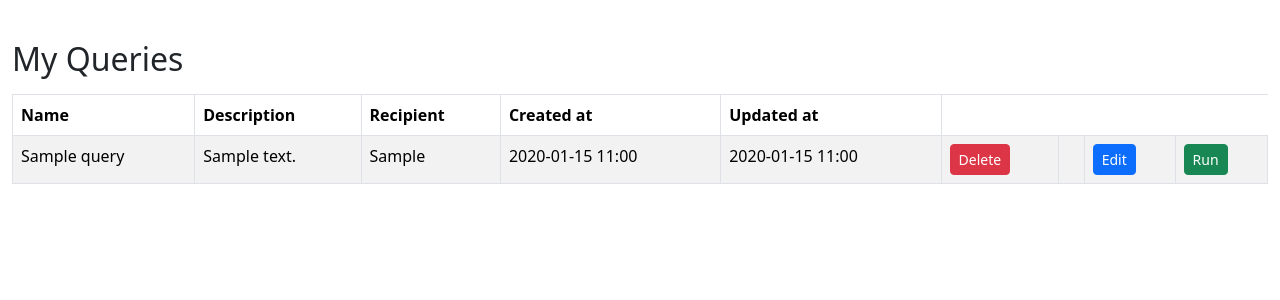
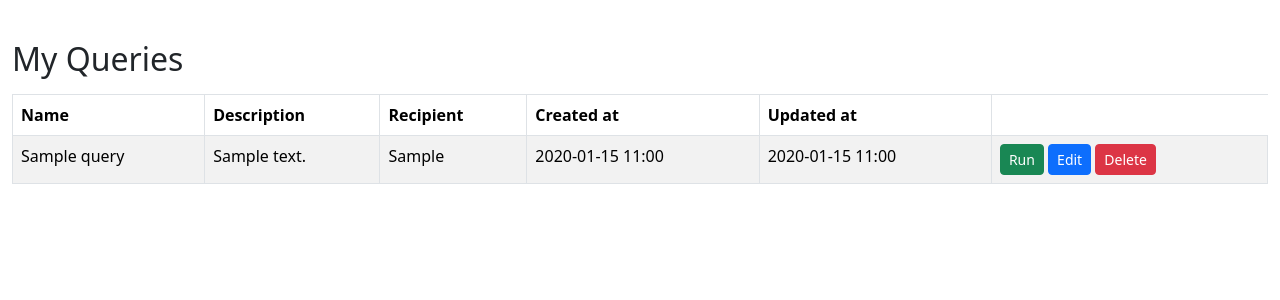
Before and after one commit to MasikTsaruk/queries, a Django app: page /queries/queries_my/ in a window 1280 px wide. Shown: the part 56-356 px from the top of the page. Run offline with Django 4.2, Linux system fonts and the light colour scheme; a user stored in the database is signed in; tables that the repository leaves empty hold one stand-in row (values such as "Sample post"); some libraries are stand-ins or nearby versions.

Commit message:
Added confirm before delete, and order/color of cells in lists of queries

```diff
--- a/templates/queries_all.html
+++ b/templates/queries_all.html
@@ -29,10 +29,8 @@
                     <td>{{ query.updated_at|date:"Y-m-d H:i" }}</td>
                     <td>
                         <a href="{% url 'run' query.uuid %}" class="btn btn-success btn-sm">Run</a>
-                    </td>
                     {% if user.is_superuser %}
-                        <td>
-                            <a href="{% url 'edit' query.uuid %}" class="btn btn-warning btn-sm">edit</a>
+                            <a href="{% url 'edit' query.uuid %}" class="btn btn-primary btn-sm">Edit</a>
                         </td>
                     {% endif %}
                 </tr>
--- a/templates/queries_my.html
+++ b/templates/queries_my.html
@@ -26,19 +26,12 @@
                 <td>{{ query.created_at|date:"Y-m-d H:i" }}</td>
                 <td>{{ query.updated_at|date:"Y-m-d H:i" }}</td>
                 <td>
-                    <form action="{% url 'delete' query.uuid %}" method="post" style="display:inline;">
+                    <a href="{% url 'run' query.uuid %}" class="btn btn-success btn-sm">Run</a>
+                    <a href="{% url 'edit' query.uuid %}" class="btn btn-primary btn-sm">Edit</a>
+                    <form action="{% url 'delete' query.uuid %}" method="post" style="display:inline;" onsubmit="return confirm('Do you really want to Delete the Query?');">
                         {% csrf_token %}
                         <button type="submit" class="btn btn-danger btn-sm">Delete</button>
                     </form>
-                </td>
-                <td>
-                <td>
-                    <a href="{% url 'edit' query.uuid %}" class="btn btn-primary btn-sm">Edit</a>
-                </td>
-                <td>
-                    <a href="{% url 'run' query.uuid %}" class="btn btn-success btn-sm">Run</a>
-                </td>
-
                 </td>
             </tr>
             {% endfor %}
```
